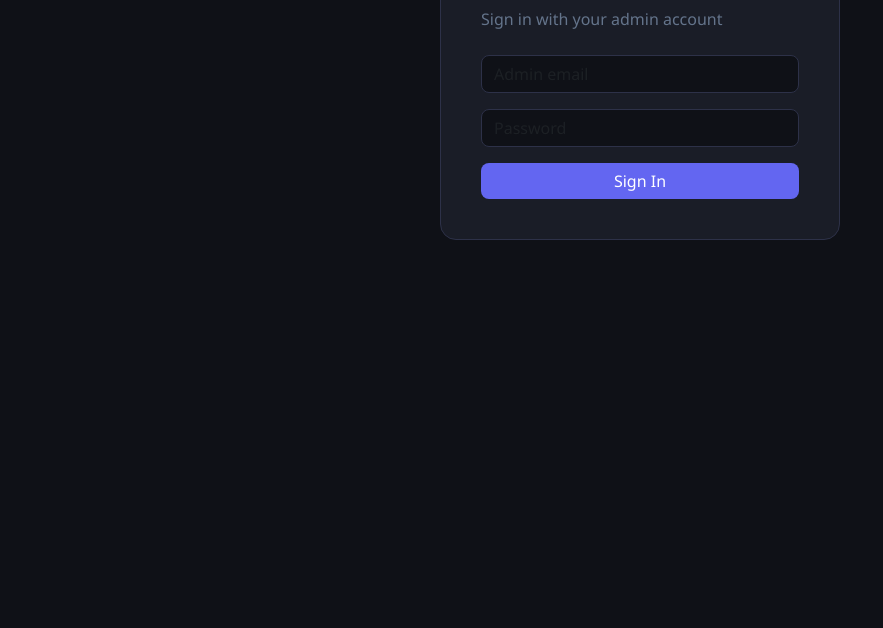
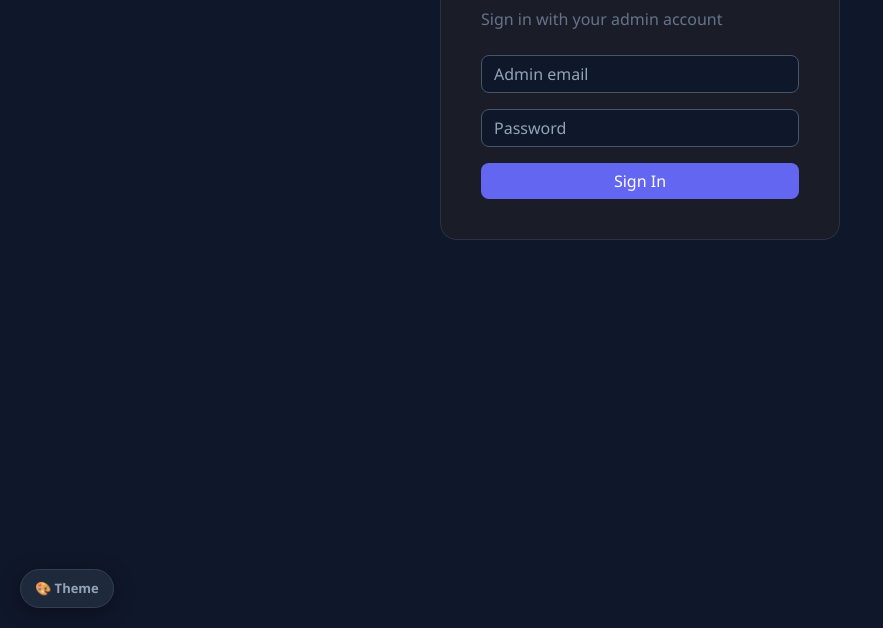
Before and after one commit to auXca/traami, a website: page public/admin.html in a window 1280 px wide. Shown: the part 172-800 px from the top of the page, without its empty margins (0-883 px from the left). Drawn offline with nearby package versions, Linux system fonts and the light colour scheme.

Commit message:
theme integration

```diff
--- a/public/admin.html
+++ b/public/admin.html
@@ -561,7 +561,9 @@ window.onload = () => {
     showDashboard()
   }
 }
+
 </script>
+<script src="theme.js"></script>
 <script type="text/javascript">var Tawk_API=Tawk_API||{},Tawk_LoadStart=new Date();(function(){var s1=document.createElement("script"),s0=document.getElementsByTagName("script")[0];s1.async=true;s1.src="https://embed.tawk.to/YOUR_TAWK_ID/default";s1.charset="UTF-8";s1.setAttribute("crossorigin","*");s0.parentNode.insertBefore(s1,s0);})();</script>
 </body>
 </html>
--- /dev/null
+++ b/public/theme.js
@@ -0,0 +1,154 @@
+/**
+ * Traami theme system — include on every page
+ * Injects CSS variables, theme picker button, and panel
+ */
+;(function() {
+  // ── 1. Inject theme CSS into <head> ───────────────────
+  const css = `
+:root{
+  --bg:#0f172a;--text:#e2e8f0;--sub:#94a3b8;--card:#1e293b;--border:#334155;
+  --muted:#64748b;--brand:#4f46e5;--brand2:#7c3aed;
+  --nav-bg:rgba(15,23,42,.97);--feat-bg:#1e293b;--how-bg:#0a0f1e;--stat-bg:#0f172a;
+  --input-bg:#0f172a;--input-border:#475569;--placeholder:#94a3b8;
+}
+[data-theme="light"]{
+  --bg:#f8fafc;--text:#0f172a;--sub:#475569;--card:#fff;--border:#e2e8f0;
+  --muted:#64748b;--brand:#4f46e5;--brand2:#7c3aed;
+  --nav-bg:rgba(248,250,252,.97);--feat-bg:#fff;--how-bg:#f1f5f9;--stat-bg:#f8fafc;
+  --input-bg:#f8fafc;--input-border:#cbd5e1;--placeholder:#64748b;
+}
+[data-theme="green"]{
+  --bg:#052e16;--text:#dcfce7;--sub:#86efac;--card:#14532d;--border:#166534;
+  --muted:#4ade80;--brand:#16a34a;--brand2:#15803d;
+  --nav-bg:rgba(5,46,22,.97);--feat-bg:#14532d;--how-bg:#022c17;--stat-bg:#052e16;
+  --input-bg:#022c17;--input-border:#166534;--placeholder:#86efac;
+}
+[data-theme="midnight"]{
+  --bg:#000;--text:#c7d2fe;--sub:#818cf8;--card:#0d0d1a;--border:#1e1b4b;
+  --muted:#6366f1;--brand:#6366f1;--brand2:#4f46e5;
+  --nav-bg:rgba(0,0,0,.97);--feat-bg:#0d0d1a;--how-bg:#050510;--stat-bg:#000;
+  --input-bg:#050510;--input-border:#3730a3;--placeholder:#818cf8;
+}
+body{background:var(--bg)!important;color:var(--text)!important;transition:background .25s,color .25s}
+/* Apply CSS vars to common elements on all pages */
+.topbar,.topbar-nav,nav{background:linear-gradient(135deg,var(--brand),var(--brand2))!important}
+input,select,textarea{background:var(--input-bg)!important;border-color:var(--input-border)!important;color:var(--text)!important}
+input::placeholder,textarea::placeholder{color:var(--placeholder)!important;opacity:1}
+.card,.section,.section-card{background:var(--card)!important;border-color:var(--border)!important}
+
+/* Theme picker button */
+#traamiThemeBtn{
+  position:fixed;bottom:20px;left:20px;z-index:8888;
+  background:var(--card);border:1px solid var(--border);
+  color:var(--sub);border-radius:50px;padding:9px 14px;
+  font-size:13px;font-weight:600;cursor:pointer;
+  display:flex;align-items:center;gap:6px;
+  box-shadow:0 4px 20px rgba(0,0,0,.35);
+  transition:border-color .2s,color .2s;
+  font-family:'Segoe UI',sans-serif;
+}
+#traamiThemeBtn:hover{border-color:var(--brand);color:var(--text)}
+
+/* Theme picker panel */
+#traamiThemePanel{
+  position:fixed;bottom:64px;left:20px;z-index:8889;
+  background:var(--card);border:1px solid var(--border);
+  border-radius:16px;padding:14px;width:210px;
+  box-shadow:0 20px 60px rgba(0,0,0,.5);
+  display:none;font-family:'Segoe UI',sans-serif;
+}
+#traamiThemePanel.open{display:block}
+#traamiThemePanel h4{
+  font-size:11px;font-weight:700;text-transform:uppercase;
+  letter-spacing:.5px;color:var(--sub);margin-bottom:10px;
+}
+.tt-opt{
+  display:flex;align-items:center;gap:10px;
+  padding:8px 10px;border-radius:10px;cursor:pointer;
+  font-size:13px;color:var(--text);transition:background .15s;
+}
+.tt-opt:hover,.tt-opt.active{background:rgba(79,70,229,.15)}
+.tt-dot{width:16px;height:16px;border-radius:50%;flex-shrink:0;border:2px solid rgba(255,255,255,.15)}
+@media(max-width:480px){
+  #traamiThemePanel{left:8px;bottom:60px;width:calc(100vw - 16px)}
+  #traamiThemeBtn{bottom:16px;left:12px}
+}
+`;
+
+  const style = document.createElement("style")
+  style.textContent = css
+  document.head.appendChild(style)
+
+  // ── 2. Inject button + panel into <body> ──────────────
+  function inject() {
+    const btn = document.createElement("button")
+    btn.id = "traamiThemeBtn"
+    btn.innerHTML = "🎨 Theme"
+    btn.onclick = togglePanel
+    document.body.appendChild(btn)
+
+    const panel = document.createElement("div")
+    panel.id = "traamiThemePanel"
+    panel.innerHTML = `
+      <h4>Choose a theme</h4>
+      <div class="tt-opt" data-t="dark">
+        <div class="tt-dot" style="background:#1e293b;border-color:#4f46e5"></div>Dark
+      </div>
+      <div class="tt-opt" data-t="light">
+        <div class="tt-dot" style="background:#fff;border-color:#4f46e5"></div>White / Light
+      </div>
+      <div class="tt-opt" data-t="green">
+        <div class="tt-dot" style="background:#14532d;border-color:#16a34a"></div>Forest Green
+      </div>
+      <div class="tt-opt" data-t="midnight">
+        <div class="tt-dot" style="background:#0d0d1a;border-color:#6366f1"></div>Midnight Purple
+      </div>`
+    document.body.appendChild(panel)
+
+    panel.querySelectorAll(".tt-opt").forEach(opt => {
+      opt.addEventListener("click", () => {
+        setTheme(opt.dataset.t)
+        panel.classList.remove("open")
+      })
+    })
+
+    // Close when clicking outside
+    document.addEventListener("click", e => {
+      if (!panel.contains(e.target) && e.target !== btn) {
+        panel.classList.remove("open")
+      }
+    })
+
+    // Apply saved theme
+    applyTheme(localStorage.getItem("traami_theme") || "dark")
+  }
+
+  function togglePanel() {
+    document.getElementById("traamiThemePanel").classList.toggle("open")
+  }
+
+  function setTheme(t) {
+    localStorage.setItem("traami_theme", t)
+    applyTheme(t)
+  }
+
+  function applyTheme(t) {
+    document.body.setAttribute("data-theme", t)
+    const panel = document.getElementById("traamiThemePanel")
+    if (!panel) return
+    panel.querySelectorAll(".tt-opt").forEach(o => {
+      o.classList.toggle("active", o.dataset.t === t)
+    })
+  }
+
+  // Inject after DOM ready
+  if (document.readyState === "loading") {
+    document.addEventListener("DOMContentLoaded", inject)
+  } else {
+    inject()
+  }
+
+  // Apply theme immediately (before paint) to avoid flash
+  const saved = localStorage.getItem("traami_theme") || "dark"
+  document.documentElement.setAttribute("data-theme", saved)
+})()
```
Also changed, not shown: public/create-ride.html (+1 -0 lines), public/dashboard.html (+1 -1 lines), public/forgot-password.html (+1 -0 lines), public/index.html (+1 -1 lines), public/login.html (+1 -0 lines), public/manual-onboard.html (+1 -0 lines), public/my-rides.html (+1 -0 lines), public/payment-failed.html (+1 -0 lines), public/payment-success.html (+1 -0 lines), public/payment.html (+1 -0 lines), public/profile.html (+1 -0 lines), public/register-success.html (+1 -0 lines), public/register.html (+1 -0 lines), public/rides.html (+1 -0 lines), 4 more files.
